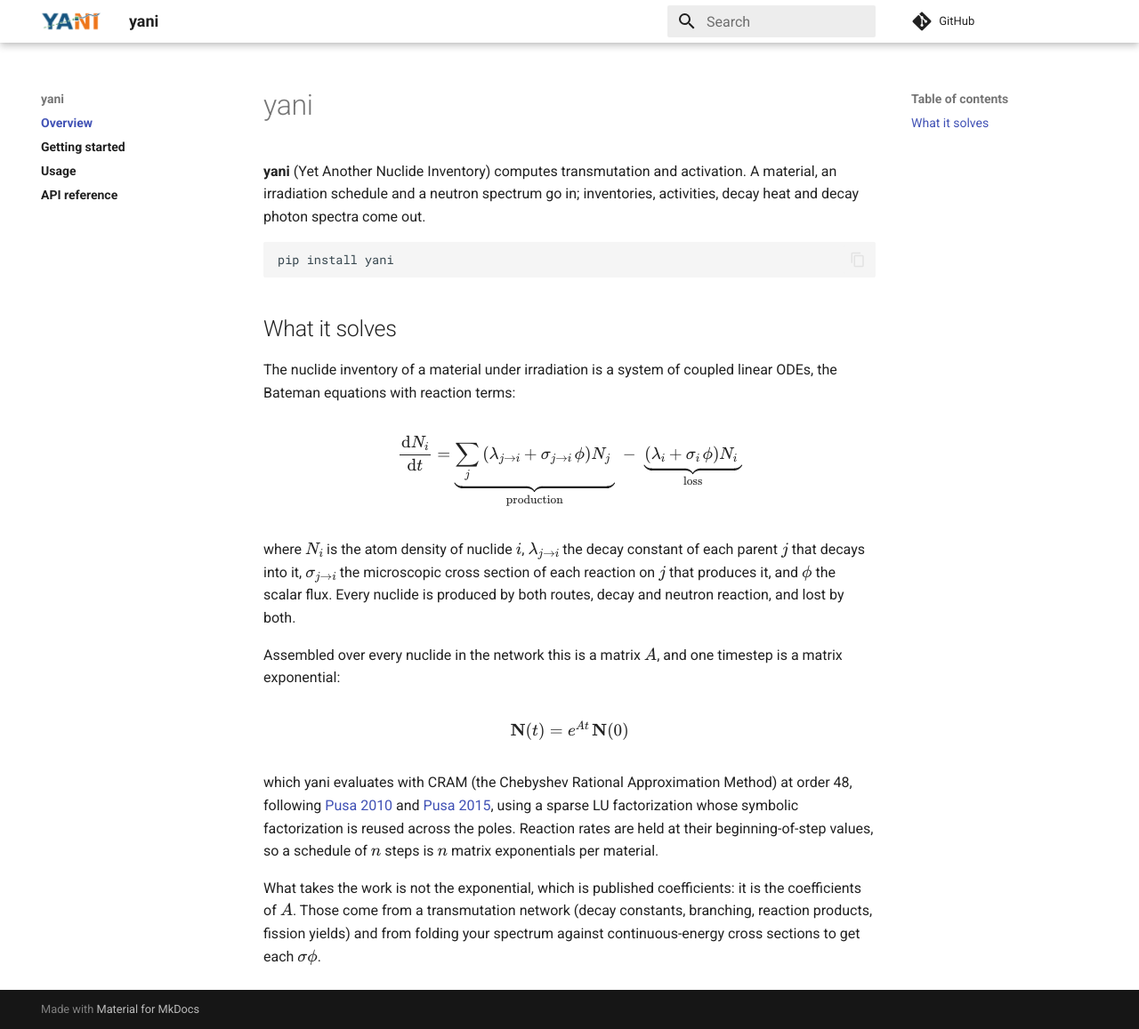
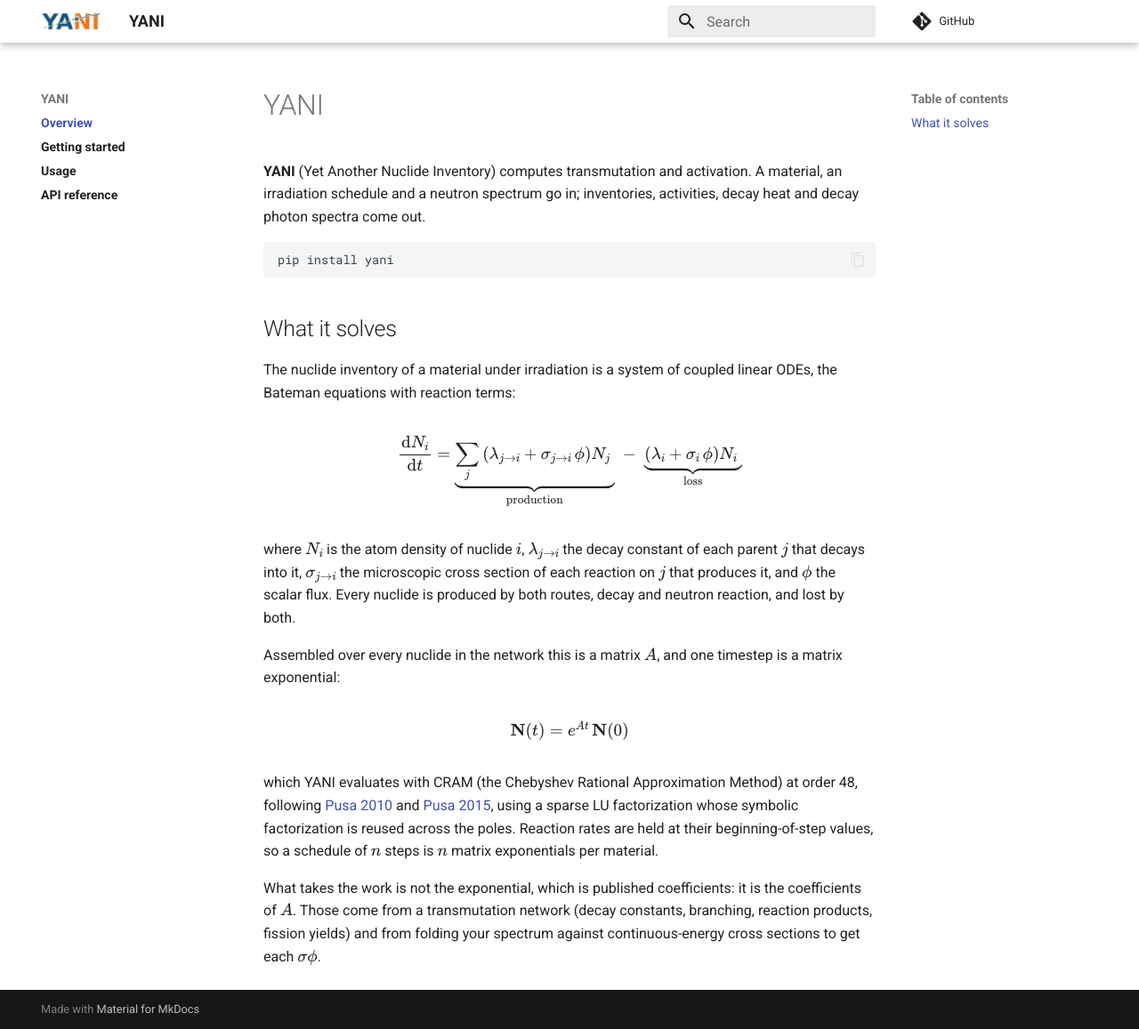
Before and after one commit to fusion-neutronics/yani, an MkDocs documentation site: the page built from docs/index.md, in a window 1280 px wide and 1157 px high. Shown: the whole window at 89% size. Built offline with MkDocs 1.6.1 and Material for MkDocs 9.7.7, drawn with Linux system fonts in a browser that asks for light colours; comment, search, counter and statistics services are not loaded.

```diff
--- a/docs/index.md
+++ b/docs/index.md
@@ -1,6 +1,6 @@
-# yani
+# YANI
 
-**yani** (Yet Another Nuclide Inventory) computes transmutation and activation.
+**YANI** (Yet Another Nuclide Inventory) computes transmutation and activation.
 A material, an irradiation schedule and a neutron spectrum go in; inventories,
 activities, decay heat and decay photon spectra come out.
 
@@ -33,7 +33,7 @@ $$
 \mathbf{N}(t) = e^{At}\,\mathbf{N}(0)
 $$
 
-which yani evaluates with CRAM (the Chebyshev Rational Approximation Method) at
+which YANI evaluates with CRAM (the Chebyshev Rational Approximation Method) at
 order 48, following [Pusa 2010][pusa2010] and [Pusa 2015][pusa2015], using a
 sparse LU factorization whose symbolic factorization is reused across the poles.
 Reaction rates are held at their beginning-of-step values, so a schedule of $n$
--- a/mkdocs.yml
+++ b/mkdocs.yml
@@ -7,8 +7,8 @@
 # them.
 #
 # Build: mkdocs build -f mkdocs.yml   (needs `pip install yani-core` first)
-site_name: yani
-site_description: Yet Another Nuclide Inventory -- transmutation and activation calculations
+site_name: YANI
+site_description: YANI -- Yet Another Nuclide Inventory -- transmutation and activation calculations
 site_url: https://fusion-neutronics.github.io/yani/
 repo_url: https://github.com/fusion-neutronics/yani
 docs_dir: docs
```
Also changed, not shown: README.md (+2 -2 lines), docs/usage.md (+1 -1 lines).
